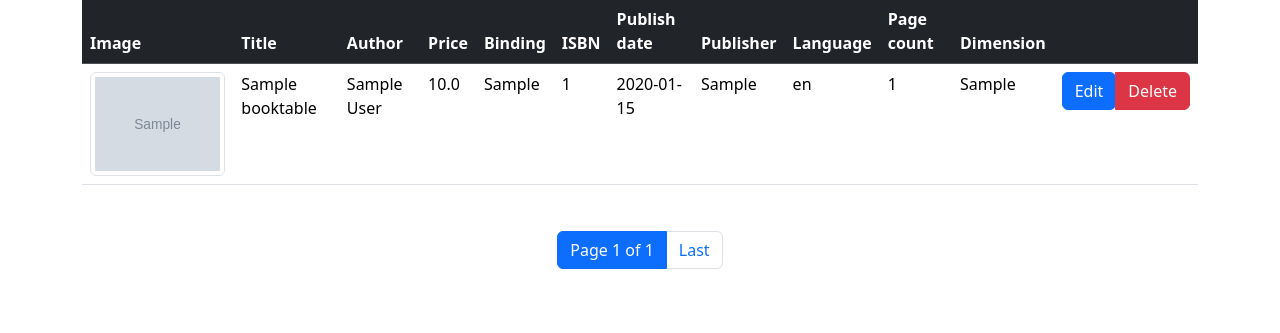
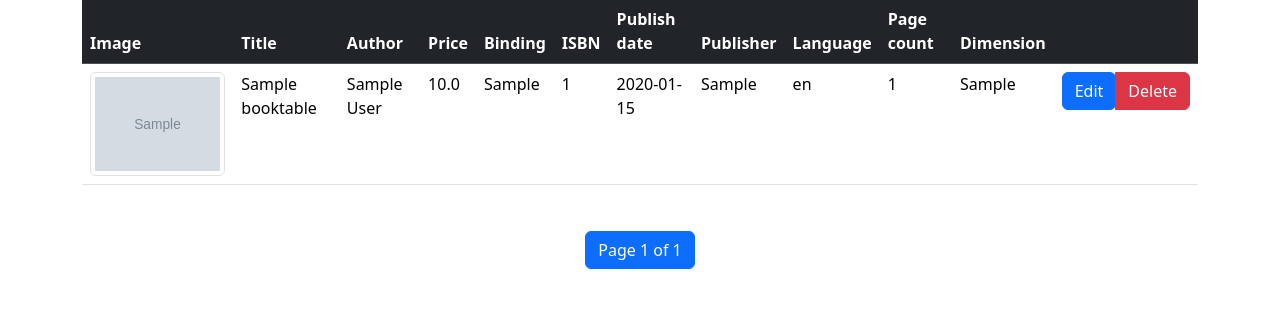
Before and after one commit to rianaditro/bookoutlet, a Flask app: page /table in a window 1280 px wide. Shown: the part 202-535 px from the top of the page. Run offline with Flask 3, Linux system fonts and the light colour scheme; tables that the repository leaves empty hold one stand-in row (values such as "Sample post"); grey boxes marked "Sample" are stand-in pictures; some libraries are stand-ins or nearby versions.

Commit message:
pagination last closed if last

```diff
--- a/src/templates/table.html
+++ b/src/templates/table.html
@@ -62,8 +62,8 @@
     <li class="page-item active" aria-current="page"><a class="page-link" href="#"><span class="sr-only">Page {{ page }} of {{ max_page }}</span></a></li>
     {% if books.has_next %}
     <li class="page-item"><a class="page-link" href="{{ url_for('view.table', page=books.next_num) }}">Next</a></li>
+    <li class="page-item"><a class="page-link" href="{{ url_for('view.table', page=max_page) }}">Last</a></li>
     {% endif %}
-    <li class="page-item"><a class="page-link" href="{{ url_for('view.table', page=max_page) }}">Last</a></li>
   </ul>
 </nav>
 {% endblock %}
```
